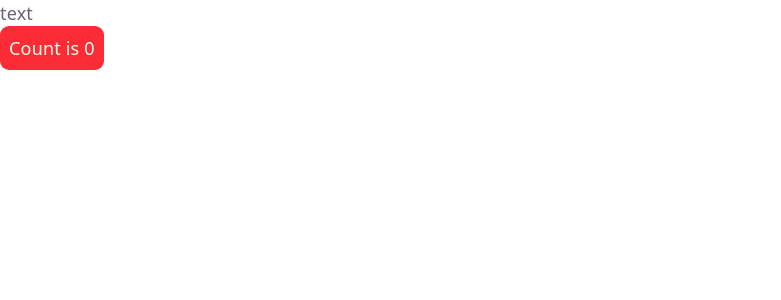
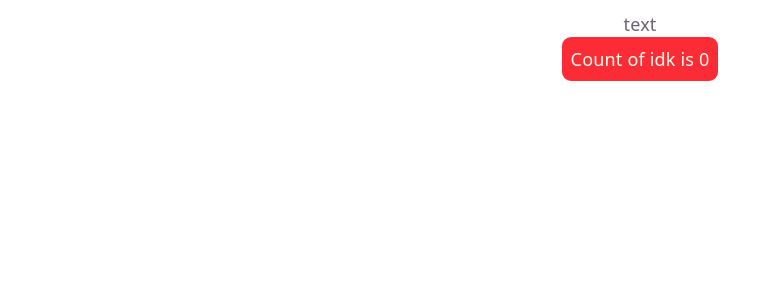
Before and after one commit to BigBadBodyPillow/svelte-snake, a Svelte app: page / in a window 1280 px wide. Shown: the top 300 px of the page, without its empty margins (0-781 px from the left). Built offline with nearby package versions, Linux system fonts and the light colour scheme.

Commit message:
set up for tailwind

```diff
--- a/src/App.svelte
+++ b/src/App.svelte
@@ -5,5 +5,8 @@
   import Counter from './components/Counter.svelte'
 </script>
 
-<h1>text</h1>
-<Counter class="bg-red-500 p-2 rounded-lg text-amber-50"/>
+<main class="flex flex-col items-center h-screen p-2.5">
+    <h1>text</h1>
+    <Counter class="bg-red-500 p-2 rounded-lg text-amber-50" label="idk" />
+
+</main>
--- a/src/components/Counter.svelte
+++ b/src/components/Counter.svelte
@@ -1,21 +1,12 @@
-<script lang="ts">
-const {class: className = ""} = $props()
+<script >
+const {class: className = "", label = ""} = $props()
 
-  let count: number = $state(0)
+  let count= $state(0)
   const increment = () => {
     count += 1
   }
 </script>
 
-<button type="button" class="counter {className}" onclick={increment}>
-  Count is {count}
+<button type="button" class="counter  cursor-pointer hover:scale-[0.95] {className} " onclick={increment}>
+  Count of {label? label : "something"} is {count}
 </button>
-
-<style>
-button{
-  cursor: pointer;
-  &:hover {
-    transform: scale(0.9);
-  }
-}
-</style>
```
